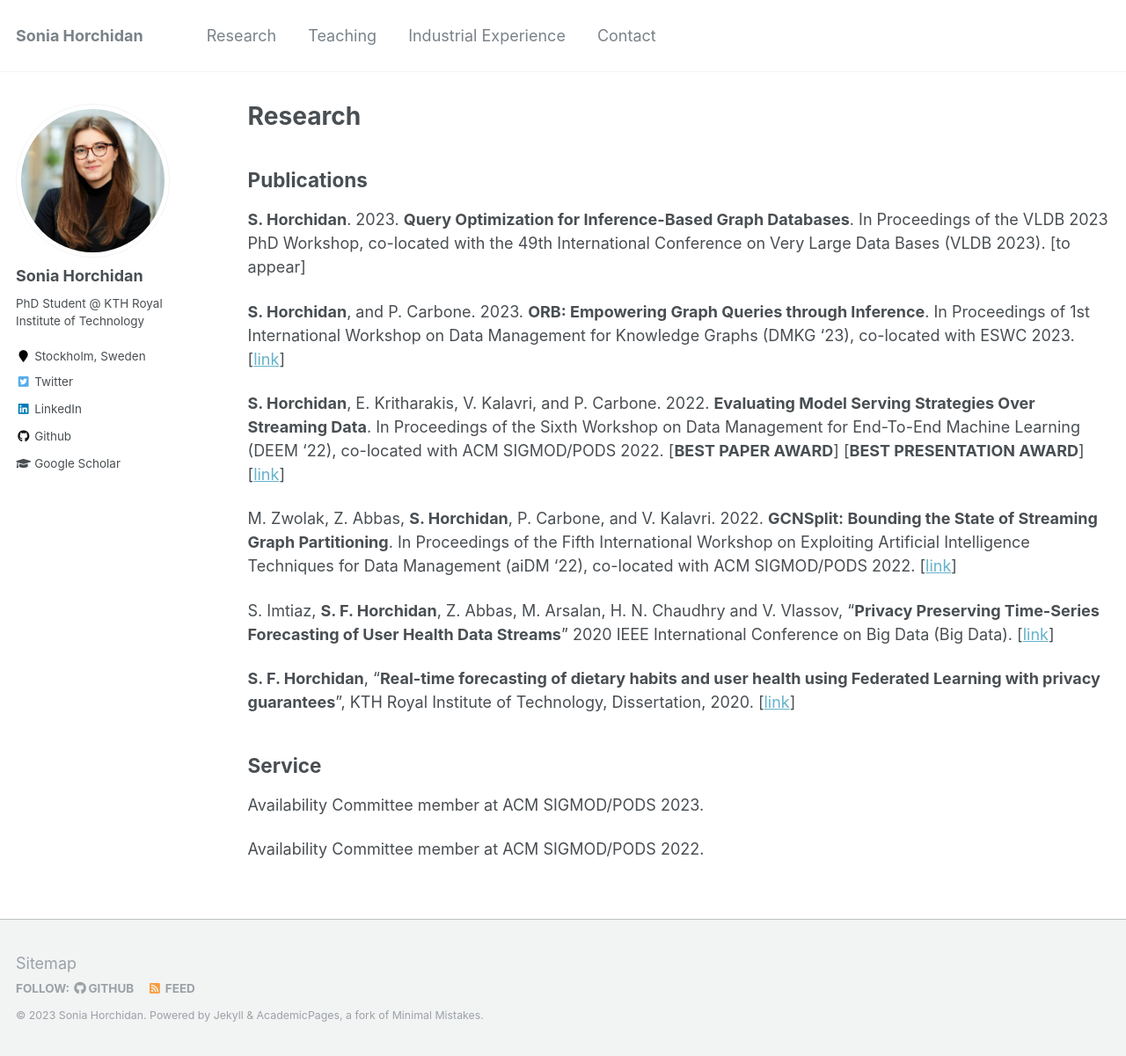
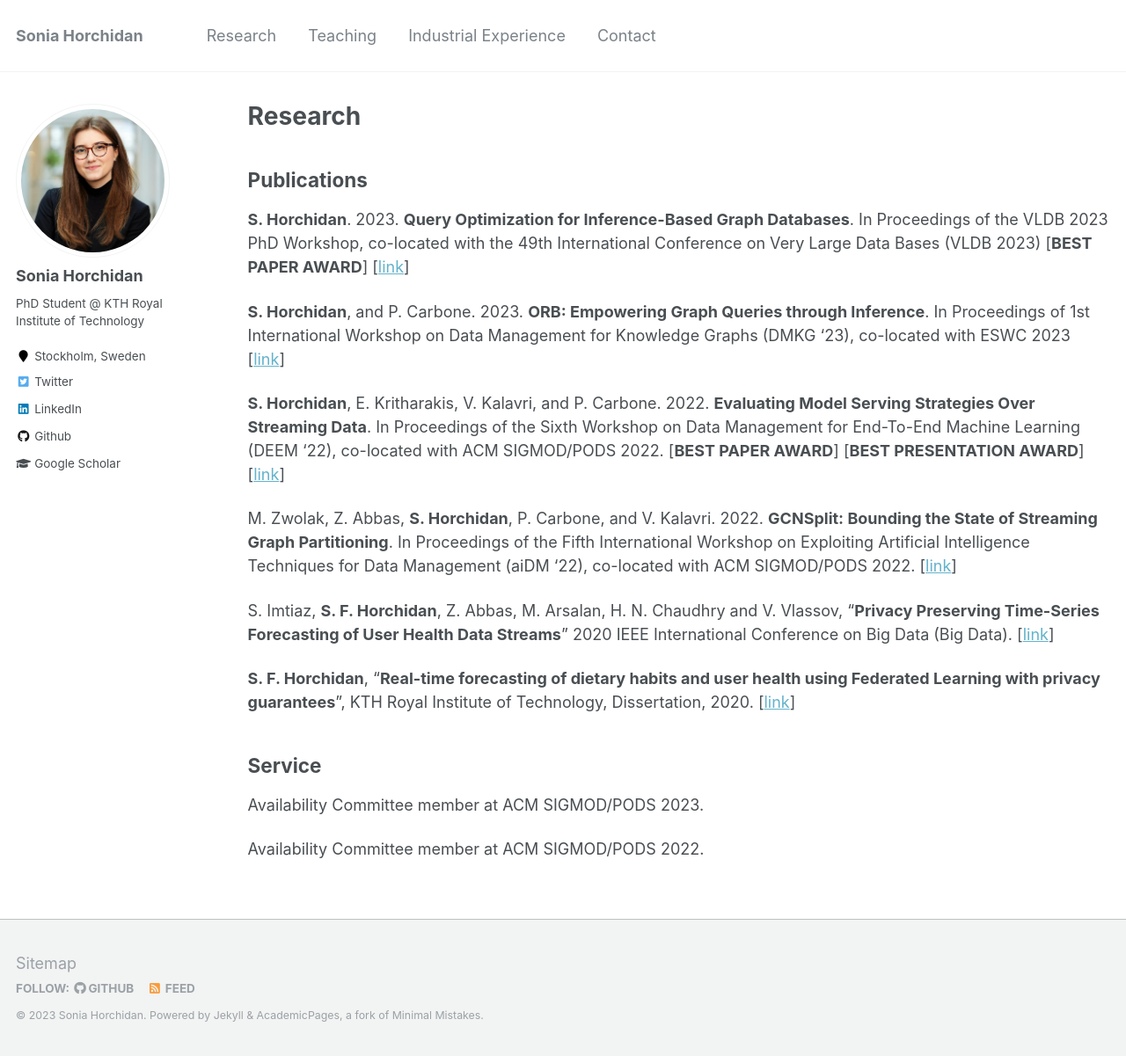
Before and after one commit to soniahorchidan/soniahorchidan.github.io, a Jekyll site: the page built from _pages/publications.md, in a window 1280 px wide and 1201 px high. Shown: the whole window at 88% size. Built offline with Jekyll 4.4.1, drawn with Linux system fonts in a browser that asks for light colours.

Commit message:
Update publications.md

```diff
--- a/_pages/publications.md
+++ b/_pages/publications.md
@@ -7,9 +7,9 @@ author_profile: true
 
 <h2>Publications</h2>
 
-<b>S. Horchidan</b>. 2023. <b>Query Optimization for Inference-Based Graph Databases</b>. In Proceedings of the VLDB 2023 PhD Workshop, co-located with the 49th International Conference on Very Large Data Bases (VLDB 2023). \[to appear]<br>
+<b>S. Horchidan</b>. 2023. <b>Query Optimization for Inference-Based Graph Databases</b>. In Proceedings of the VLDB 2023 PhD Workshop, co-located with the 49th International Conference on Very Large Data Bases (VLDB 2023) [<b>BEST PAPER AWARD</b>] [<a href="https://ceur-ws.org/Vol-3452/paper9.pdf" style="color:#64B2CB">link</a>]<br>
 
-<b>S. Horchidan</b>, and P. Carbone. 2023. <b>ORB: Empowering Graph Queries through Inference</b>. In Proceedings of 1st International Workshop on Data Management for Knowledge Graphs (DMKG '23), co-located with ESWC 2023. [<a href="https://ceur-ws.org/Vol-3443/ESWC_2023_DMKG_paper_6223.pdf" style="color:#64B2CB">link</a>]<br>
+<b>S. Horchidan</b>, and P. Carbone. 2023. <b>ORB: Empowering Graph Queries through Inference</b>. In Proceedings of 1st International Workshop on Data Management for Knowledge Graphs (DMKG '23), co-located with ESWC 2023 [<a href="https://ceur-ws.org/Vol-3443/ESWC_2023_DMKG_paper_6223.pdf" style="color:#64B2CB">link</a>]<br>
 
 <b>S. Horchidan</b>, E. Kritharakis, V. Kalavri, and P. Carbone. 2022. <b>Evaluating Model Serving Strategies Over Streaming Data</b>. In Proceedings of the Sixth Workshop on Data Management for End-To-End Machine Learning (DEEM '22), co-located with ACM SIGMOD/PODS 2022. [<b>BEST PAPER AWARD</b>] [<b>BEST PRESENTATION AWARD</b>] [<a href="https://dl.acm.org/doi/abs/10.1145/3533028.3533308" style="color:#64B2CB">link</a>]<br>
 
```
